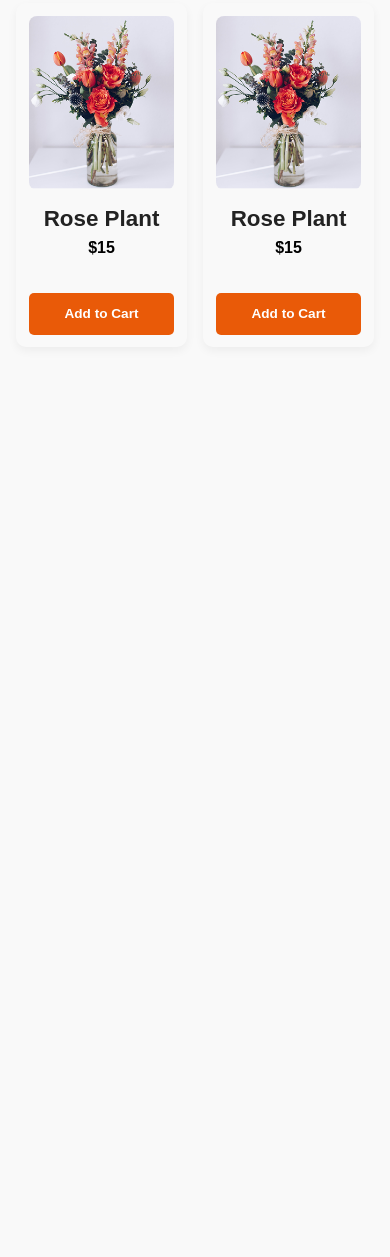
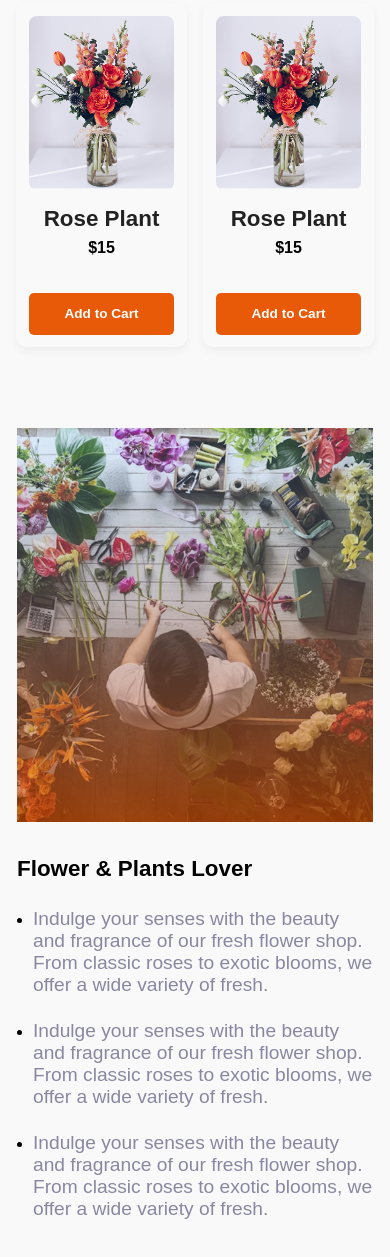
Before and after one commit to mdsharifkhandakar/B12A02-MD.-SHARIF-KHANDAKAR, a plain HTML site: page index.html in a window 390 px wide. Shown: the part 1824-3081 px from the top of the page. Before the commit the page ends 2211 px from the top, so only its background shows below. Drawn offline with Linux system fonts and the light colour scheme.

Commit message:
added the floure Section

```diff
--- a/index.html
+++ b/index.html
@@ -113,6 +113,43 @@
           <button>Add to Cart</button>
         </div>
     </section>
+
+    <!-- floure Section -->
+    <section class="floure-store">
+      <div class="img-badge">
+        <img class="res-img-store" src="./assets/flower-store.png" alt="">
+        <img class="badge-menu " src="./assets/trusted-badge.png" alt="">
+      </div>
+
+      <div class="store-text">
+        <h5>Flower & Plants <br>Lover</h5><br>
+        <div class="text-title clour-p">
+          <ul>
+            <li>
+              <p class="text-gray">Indulge your senses with the beauty and fragrance of our fresh flower shop. From
+                classic roses to
+                exotic blooms, we
+                offer a wide variety of fresh.</p>
+            </li>
+            <li>
+              <p class="text-gray">Indulge your senses with the beauty and fragrance of our fresh flower shop. From
+                classic roses to
+                exotic blooms, we
+                offer a wide variety of fresh.</p>
+            </li>
+            <li>
+              <p class="text-gray">Indulge your senses with the beauty and fragrance of our fresh flower shop. From
+                classic roses to
+                exotic blooms, we
+                offer a wide variety of fresh.</p>
+            </li>
+          </ul>
+        </div>
+      </div>
+    </section>
+
+
+
   </main>
 </body>
 
--- a/styles/style.css
+++ b/styles/style.css
@@ -180,6 +180,50 @@ body {
   background-color: #d64c0f;
 }
 
+/* floure Section */
+
+.floure-store {
+  display: flex;
+  gap: 60px;
+  align-items: center;
+  justify-content: center;
+  margin: 220px;
+}
+
+.store-text h5 {
+  font-size: 50px;
+  font-weight: 700;
+  width: 540px;
+  text-align: left;
+}
+
+.text-title ul {
+  padding: 0.5rem 0rem 0rem 1.3rem;
+  width: fit-content;
+}
+
+.text-title li {
+  margin-bottom: 1.5rem;
+}
+
+.text-title li p {
+  font-size: 1.2rem;
+  text-align: left;
+}
+
+.img-badge {
+  position: relative;
+  display: inline-block;
+}
+
+.badge-menu {
+  position: absolute;
+  top: -100px;
+  left: 422px;
+  width: 240px;
+  height: 247px;
+}
+
 /* Responsive: Mobile (max-width: 576px) */
 @media (max-width: 576px) {
   .nav-item:nth-child(1),
@@ -257,4 +301,41 @@ body {
     font-size: 0.85rem;
     height: 42px;
   }
+  /*  Floure Section (Responsive) */
+  .floure-store {
+    flex-direction: column;
+    margin: 41px 17px;
+    gap: 30px;
+    text-align: left;
+    position: relative;
+  }
+
+  .store-text h5 {
+    font-size: 1.4rem;
+    width: 100%;
+  }
+
+  .store-text h5 br {
+    display: none;
+  }
+
+  .text-title ul {
+    padding-left: 1rem;
+    margin: 0 auto;
+  }
+
+  .img-badge-wrapper {
+    width: 100%;
+    text-align: center;
+  }
+
+  .res-img-store {
+    width: 100%;
+    max-width: 450px;
+    height: auto;
+  }
+
+  .sill {
+    display: none;
+  }
 }
```
